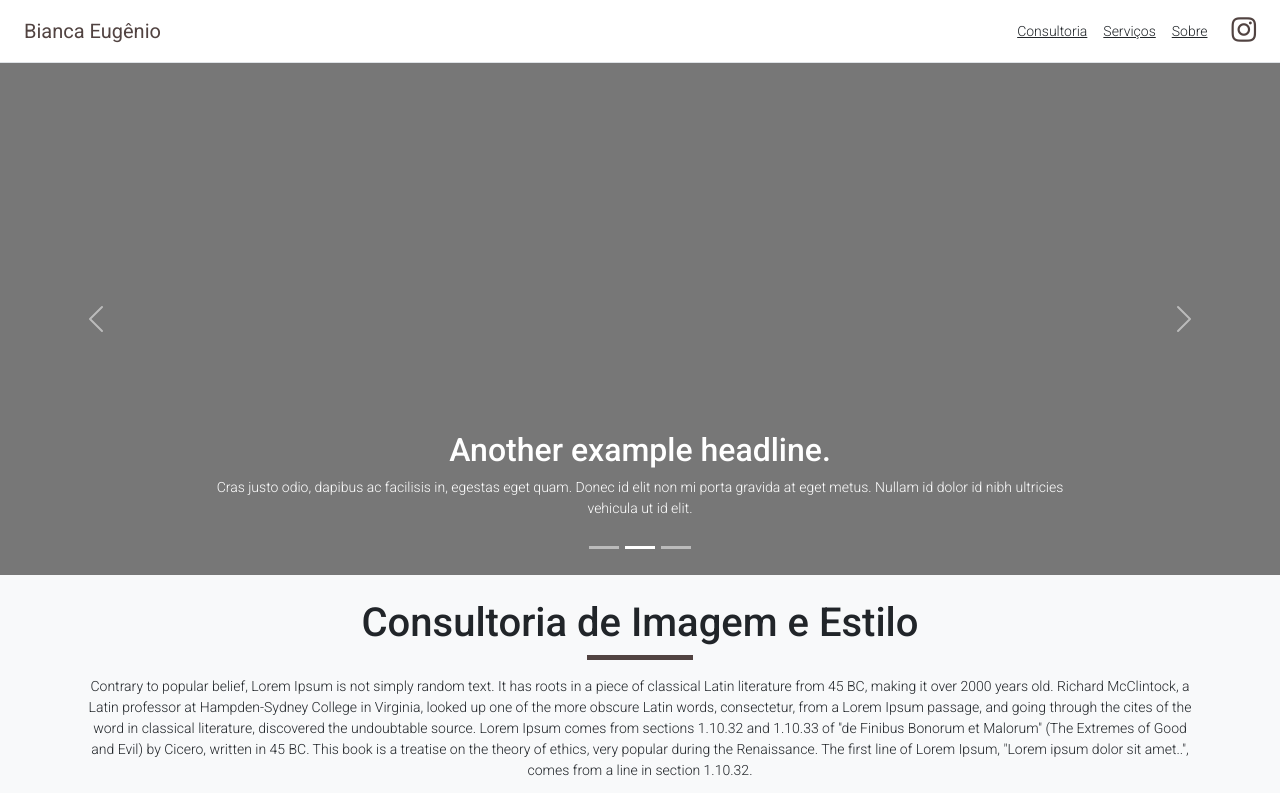
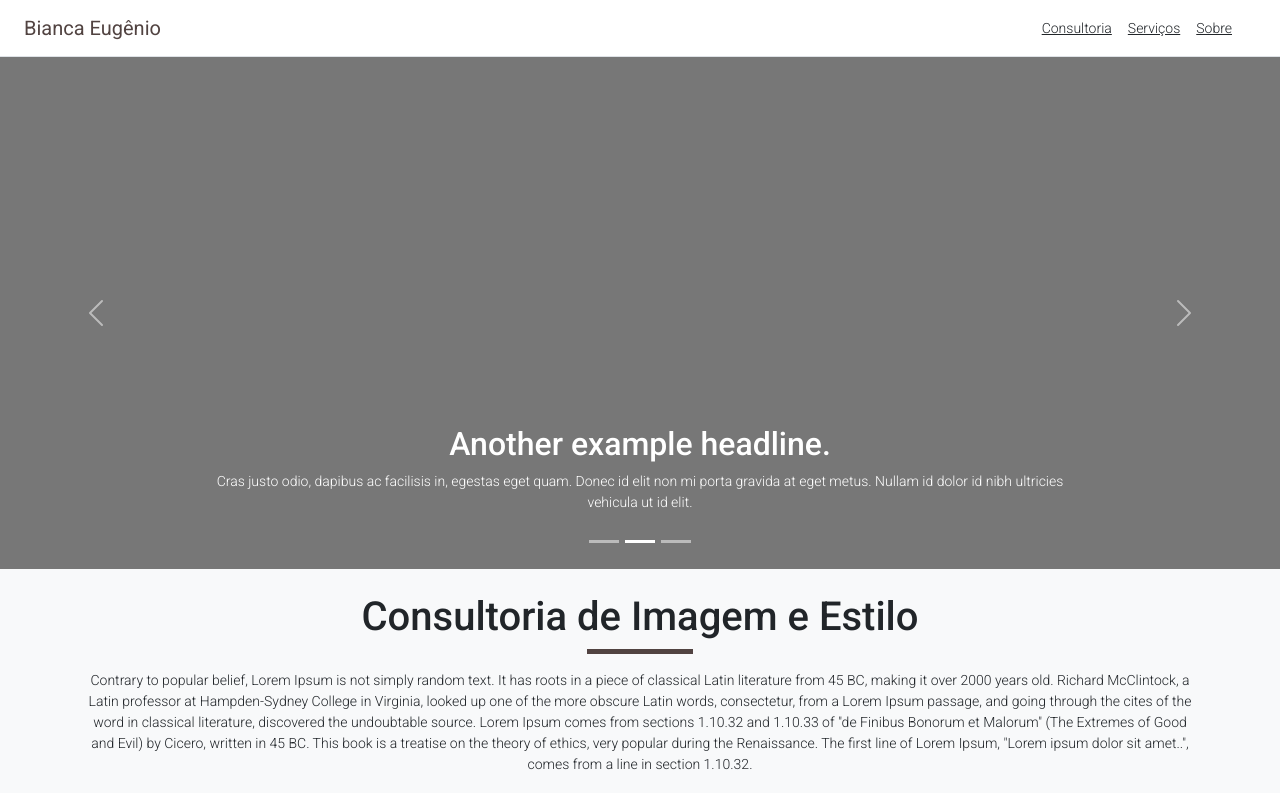
Before and after one commit to ivanmduarte/biancaweb, a React (Create React App) app: page / in a window 1280 px wide. Shown: the top 793 px of the page. Built offline with nearby package versions, Linux system fonts and the light colour scheme.

Commit message:
migracao projeto correção

```diff
--- a/src/components/Navbar/Navbar.js
+++ b/src/components/Navbar/Navbar.js
@@ -13,7 +13,7 @@ class Navbar extends Component {
                         )
                     })}
                 </nav>
-                <a href="javascript:window.open(`https://www.instagram.com/biancaceugenio/?hl=pt-br`);"><i className="fab fa-instagram fs-3 text-consultoria"></i></a>
+                {/* <a href="javascript:window.open(`https://www.instagram.com/biancaceugenio/?hl=pt-br`);"><i className="fab fa-instagram fs-3 text-consultoria"></i></a> */}
             </header>
         )
     }
```
Also changed, not shown: 1 other file (tests, documents, lock files or other folders).
